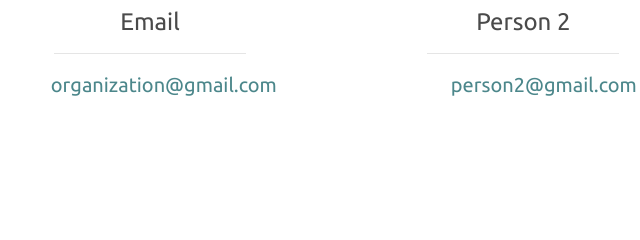
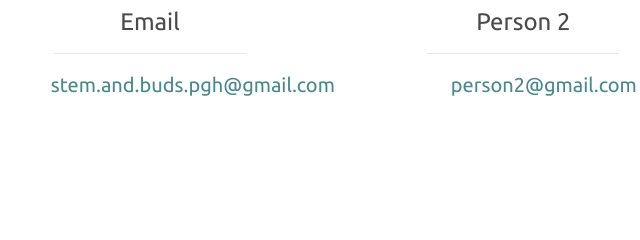
Before and after one commit to stemandbuds/stemandbuds.github.io, a plain HTML site: page contact.html in a window 1280 px wide. Shown: the part 361-601 px from the top of the page, 490-1130 px from the left. Drawn offline with nearby package versions, Linux system fonts and the light colour scheme.

Commit message:
Update contact.html

```diff
--- a/contact.html
+++ b/contact.html
@@ -55,7 +55,7 @@
           <div class="col-4">
             <h1 class="contacth">Email</h1>
             <hr style="width: 15vw">
-            <a class="contacta center" href="">organization@gmail.com</a>
+            <a class="contacta center" href="mailto:stem.and.buds.pgh@gmail.com">stem.and.buds.pgh@gmail.com</a>
           </div>
 
           <div class="col-3">
```
